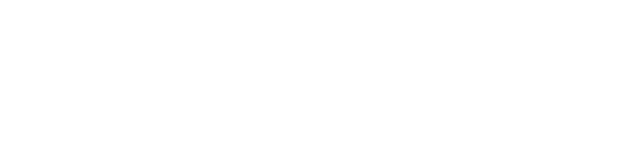
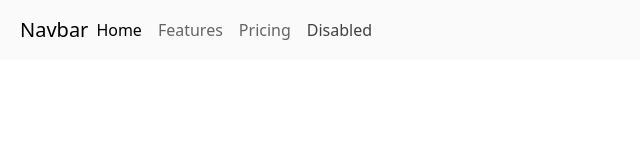
Before and after one commit to LeemoTseng/T3-working-space, a website: page src/index.html in a window 1280 px wide. Shown: the whole page, without its empty margins (0-640 px from the left). Drawn offline with Linux system fonts and the light colour scheme.

Commit message:
navbar test

```diff
--- a/src/index.html
+++ b/src/index.html
@@ -6,5 +6,93 @@
     <link href="./output.css" rel="stylesheet" />
     <title>Document</title>
   </head>
-  <body></body>
+  <body>
+    <!-- Main navigation container -->
+    <nav
+      class="relative flex w-full flex-nowrap items-center justify-between bg-zinc-50 py-2 text-neutral-500 shadow-dark-mild hover:text-neutral-700 focus:text-neutral-700 dark:bg-neutral-700 lg:flex-wrap lg:justify-start lg:py-4"
+      data-twe-navbar-ref
+    >
+      <div class="flex w-full flex-wrap items-center justify-between px-3">
+        <div class="ms-2">
+          <a class="text-xl text-black dark:text-white" href="#">Navbar</a>
+        </div>
+        <!-- Hamburger button for mobile view -->
+        <button
+          class="block border-0 bg-transparent px-2 text-black/50 hover:no-underline hover:shadow-none focus:no-underline focus:shadow-none focus:outline-none focus:ring-0 dark:text-neutral-200 lg:hidden"
+          type="button"
+          data-twe-collapse-init
+          data-twe-target="#navbarSupportedContent2"
+          aria-controls="navbarSupportedContent2"
+          aria-expanded="false"
+          aria-label="Toggle navigation"
+        >
+          <!-- Hamburger icon -->
+          <span
+            class="[&>svg]:w-7 [&>svg]:stroke-black/50 dark:[&>svg]:stroke-neutral-200"
+          >
+            <svg
+              xmlns="http://www.w3.org/2000/svg"
+              viewBox="0 0 24 24"
+              fill="currentColor"
+            >
+              <path
+                fill-rule="evenodd"
+                d="M3 6.75A.75.75 0 013.75 6h16.5a.75.75 0 010 1.5H3.75A.75.75 0 013 6.75zM3 12a.75.75 0 01.75-.75h16.5a.75.75 0 010 1.5H3.75A.75.75 0 013 12zm0 5.25a.75.75 0 01.75-.75h16.5a.75.75 0 010 1.5H3.75a.75.75 0 01-.75-.75z"
+                clip-rule="evenodd"
+              />
+            </svg>
+          </span>
+        </button>
+
+        <!-- Collapsible navbar container -->
+        <div
+          class="!visible mt-2 hidden flex-grow basis-[100%] items-center lg:mt-0 lg:!flex lg:basis-auto"
+          id="navbarSupportedContent2"
+          data-twe-collapse-item
+        >
+          <!-- Left links -->
+          <ul
+            class="list-style-none me-auto flex flex-col ps-0 lg:mt-1 lg:flex-row"
+            data-twe-navbar-nav-ref
+          >
+            <!-- Home link -->
+            <li class="my-4 ps-2 lg:my-0 lg:pe-1 lg:ps-2" data-twe-nav-item-ref>
+              <a
+                class="text-black dark:text-white lg:px-2"
+                aria-current="page"
+                href="#"
+                data-twe-nav-link-ref
+                >Home</a
+              >
+            </li>
+            <!-- Features link -->
+            <li class="mb-4 ps-2 lg:mb-0 lg:pe-1 lg:ps-0" data-twe-nav-item-ref>
+              <a
+                class="p-0 text-black/60 transition duration-200 hover:text-black/80 hover:ease-in-out focus:text-black/80 active:text-black/80 motion-reduce:transition-none dark:text-white/60 dark:hover:text-white/80 dark:focus:text-white/80 dark:active:text-white/80 lg:px-2"
+                href="#"
+                data-twe-nav-link-ref
+                >Features</a
+              >
+            </li>
+            <!-- Pricing link -->
+            <li class="mb-4 ps-2 lg:mb-0 lg:pe-1 lg:ps-0" data-twe-nav-item-ref>
+              <a
+                class="p-0 text-black/60 transition duration-200 hover:text-black/80 hover:ease-in-out focus:text-black/80 active:text-black/80 motion-reduce:transition-none dark:text-white/60 dark:hover:text-white/80 dark:focus:text-white/80 dark:active:text-white/80 lg:px-2"
+                href="#"
+                data-twe-nav-link-ref
+                >Pricing</a
+              >
+            </li>
+            <!-- Disabled link -->
+            <li class="mb-4 ps-2 lg:mb-0 lg:pe-1 lg:ps-0" data-twe-nav-link-ref>
+              <a
+                class="pointer-events-none text-black/30 dark:text-white/30 lg:px-2"
+                >Disabled</a
+              >
+            </li>
+          </ul>
+        </div>
+      </div>
+    </nav>
+  </body>
 </html>
--- a/src/main.js
+++ /dev/null
@@ -1 +0,0 @@
-import 'styles.css'
```
